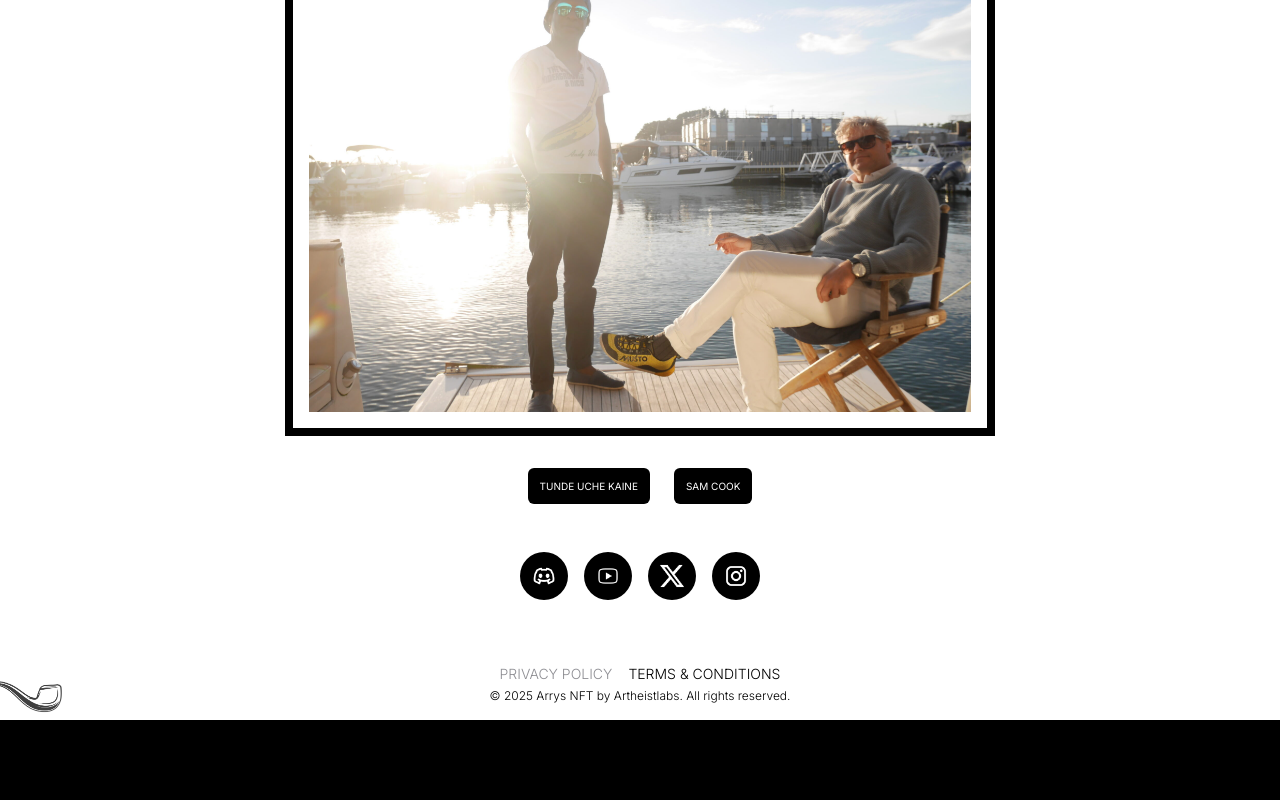
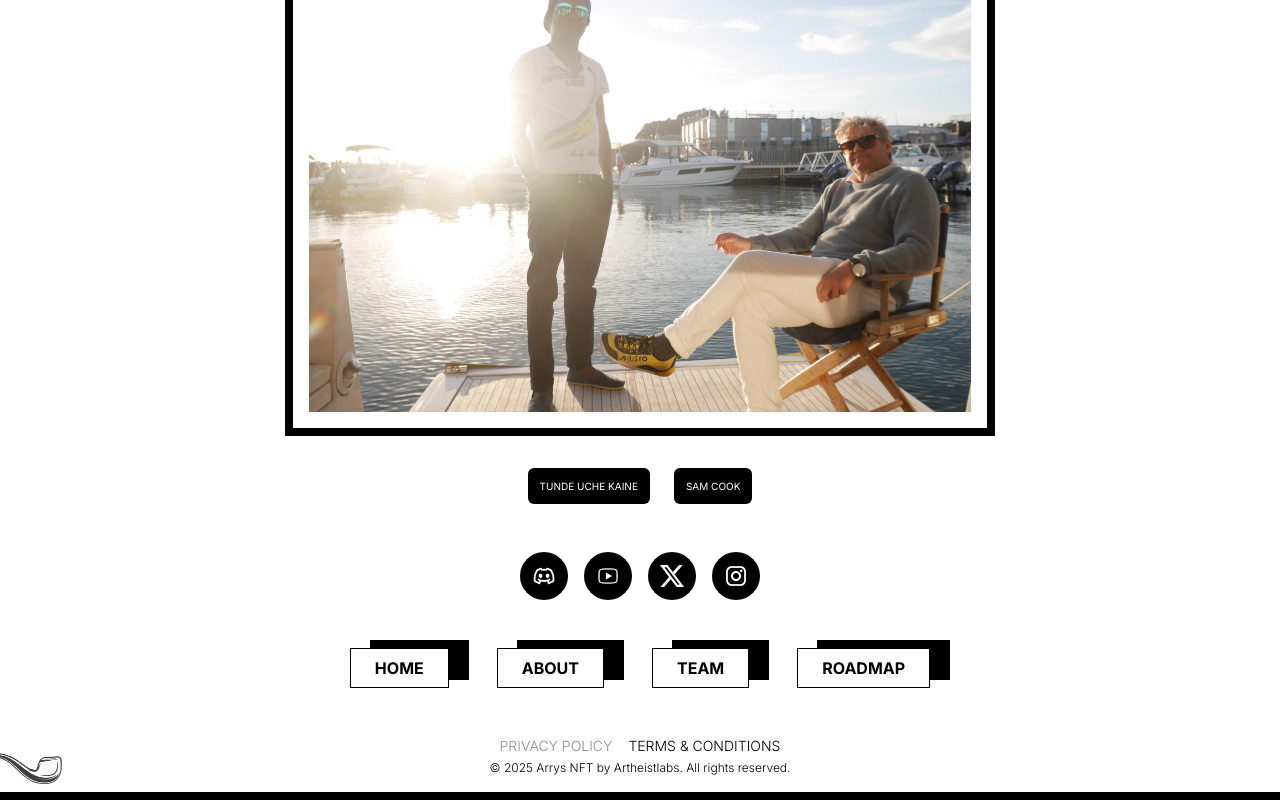
Before and after one commit to Favour-dgreat/Arry-s-NFT-FE, a Next.js app: page /team in a window 1280 px wide. Shown: the part 405-1205 px from the top of the page. Before the commit the page ends 1133 px from the top, so only its background shows below. Built offline with nearby package versions, Linux system fonts and the light colour scheme.

Commit message:
fix: updated desktop view

```diff
--- a/app/Roadmap/page.tsx
+++ b/app/Roadmap/page.tsx
@@ -1,5 +1,5 @@
 import Footer from '@/components/Layout/Footer';
-import { RoadmapTimeline } from '@/components/roadmap/RoadmapTimeline';
+import { RoadmapTimeline } from '@/components/roadmap/roadmap';
 import Image from "next/image";
 
 export default function RoadmapPage() {
--- a/app/about/page.tsx
+++ b/app/about/page.tsx
@@ -56,6 +56,12 @@ const nftCollection = [
     number: "NO 8",
     image: "./images/8.png",
   },
+];
+const navigationButtons = [
+  { label: "HOME", href: "/" },
+  { label: "ABOUT", href: "/about" },
+  { label: "TEAM", href: "/team" },
+  { label: "ROADMAP", href: "/roadmap" },
 ];
 
 const AboutPage = () => {
@@ -1067,7 +1073,23 @@ const AboutPage = () => {
       </Link>
     ))}
   </motion.div>
-
+<motion.div
+    initial={{ opacity: 0, y: 20 }}
+    animate={{ opacity: 1, y: 0 }}
+    transition={{ duration: 0.8, delay: 0.6 }}
+    className="hidden sm:flex flex-wrap justify-center gap-2 sm:gap-4 mb-6 md:mb-8"
+  >
+    {navigationButtons.map((nav) => (
+      <Link key={nav.label} href={nav.href}>
+        <Button
+          variant="outline"
+          className="px-4 py-2 sm:px-6 sm:py-2 rounded-none bg-white border border-black text-black font-bold border-solid shadow-[8px_-4px_0px_0px_rgba(0,0,0,1)] sm:shadow-[20px_-8px_0px_0px_rgba(0,0,0,1)] hover:translate-x-[1px] hover:translate-y-[1px] hover:shadow-[2px_2px_0px_0px_rgba(0,0,0,1)] transition-all duration-150 mx-2 sm:mx-4 text-xs sm:text-base"
+        >
+          {nav.label}
+        </Button>
+      </Link>
+    ))}
+  </motion.div>
   {/* Footer */}
  <footer className="w-full flex-col flex items-center justify-between px-4 sm:px-10 py-4  relative">
 
--- a/app/team/page.tsx
+++ b/app/team/page.tsx
@@ -162,6 +162,23 @@ const TeamPage = () => {
         ))}
       </motion.div>
 
+        <motion.div
+            initial={{ opacity: 0, y: 20 }}
+            animate={{ opacity: 1, y: 0 }}
+            transition={{ duration: 0.8, delay: 0.6 }}
+            className="hidden sm:flex flex-wrap justify-center gap-2 sm:gap-4 mb-6 md:mb-8"
+          >
+            {navigationButtons.map((nav) => (
+              <Link key={nav.label} href={nav.href}>
+                <Button
+                  variant="outline"
+                  className="px-4 py-2 sm:px-6 sm:py-2 rounded-none bg-white border border-black text-black font-bold border-solid shadow-[8px_-4px_0px_0px_rgba(0,0,0,1)] sm:shadow-[20px_-8px_0px_0px_rgba(0,0,0,1)] hover:translate-x-[1px] hover:translate-y-[1px] hover:shadow-[2px_2px_0px_0px_rgba(0,0,0,1)] transition-all duration-150 mx-2 sm:mx-4 text-xs sm:text-base"
+                >
+                  {nav.label}
+                </Button>
+              </Link>
+            ))}
+          </motion.div>
       {/* Footer */}
      <footer className="w-full flex-col flex items-center justify-between px-4 sm:px-10 py-4  relative">
 
```
Also changed, not shown: components/roadmap/roadmap.tsx (renamed from components/roadmap/RoadmapTimeline.tsx).
